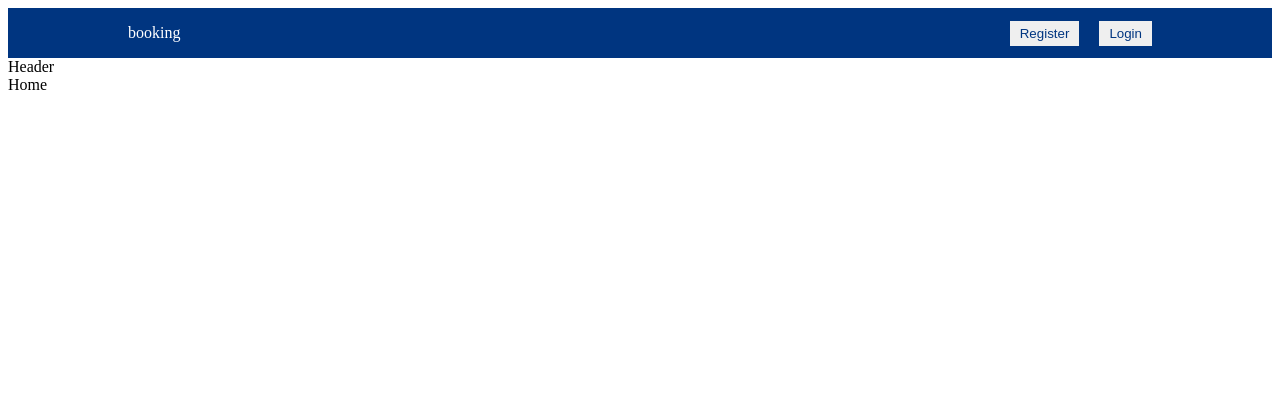
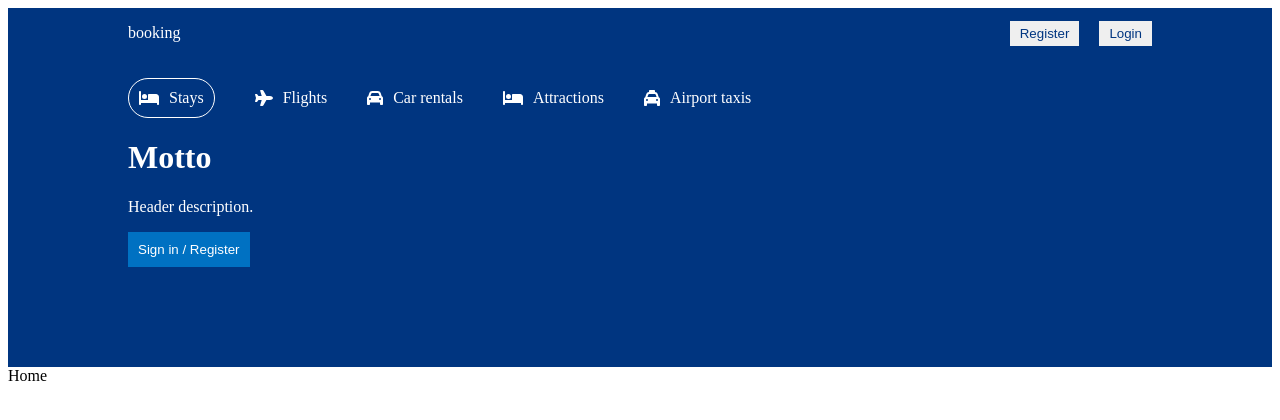
Before and after one commit to Raduvi/booking-clone-app, a React (Create React App) app: page / in a window 1280 px wide. Shown: the top 420 px of the page. Built offline with nearby package versions, Linux system fonts and the light colour scheme.

Commit message:
added header component

```diff
--- a/package.json
+++ b/package.json
@@ -3,6 +3,10 @@
   "version": "0.1.0",
   "private": true,
   "dependencies": {
+    "@fortawesome/fontawesome-svg-core": "^6.2.0",
+    "@fortawesome/free-regular-svg-icons": "^6.2.0",
+    "@fortawesome/free-solid-svg-icons": "^6.2.0",
+    "@fortawesome/react-fontawesome": "^0.2.0",
     "@testing-library/jest-dom": "^5.16.5",
     "@testing-library/react": "^13.4.0",
     "@testing-library/user-event": "^13.5.0",
--- a/src/components/header/Header.css
+++ b/src/components/header/Header.css
@@ -0,0 +1,42 @@
+.header {
+    background-color: #003580;
+    color: white;
+    display: flex;
+    justify-content: center;
+}
+
+.headerContainer {
+    width: 100%;
+    max-width: 1024px;
+    margin: 20px 0px 100px 0px;
+}
+
+.headerList {
+    display: flex;
+    gap: 40px;
+}
+
+.headerListItem {
+    display: flex;
+    align-items: center;
+    gap: 10px;
+}
+
+.headerListItem.active {
+    border: 1px solid white;
+    padding: 10px;
+    border-radius: 20px;
+}
+
+.headerDescription {
+    margin: 20px 0px;
+}
+
+.headerButton {
+    background-color: #0071c2;
+    color: white;
+    font-weight: 500;
+    border: none;
+    padding: 10px;
+    cursor: pointer;
+}
--- a/src/components/header/Header.jsx
+++ b/src/components/header/Header.jsx
@@ -1,8 +1,45 @@
 import React from "react";
 import "./Header.css";
+import { FontAwesomeIcon } from "@fortawesome/react-fontawesome";
+import {
+  faBed,
+  faPlane,
+  faCar,
+  faTaxi,
+} from "@fortawesome/free-solid-svg-icons";
 
 const Header = () => {
-  return <div className="header">Header</div>;
+  return (
+    <div className="header">
+      <div className="headerContainer">
+        <div className="headerList">
+          <div className="headerListItem active">
+            <FontAwesomeIcon icon={faBed} />
+            <span>Stays</span>
+          </div>
+          <div className="headerListItem">
+            <FontAwesomeIcon icon={faPlane} />
+            <span>Flights</span>
+          </div>
+          <div className="headerListItem">
+            <FontAwesomeIcon icon={faCar} />
+            <span>Car rentals</span>
+          </div>
+          <div className="headerListItem">
+            <FontAwesomeIcon icon={faBed} />
+            <span>Attractions</span>
+          </div>
+          <div className="headerListItem">
+            <FontAwesomeIcon icon={faTaxi} />
+            <span>Airport taxis</span>
+          </div>
+        </div>
+        <h1 className="headerTitle">Motto</h1>
+        <p className="headerDesc">Header description.</p>
+        <button className="headerButton">Sign in / Register</button>
+      </div>
+    </div>
+  );
 };
 
 export default Header;
```
Also changed, not shown: 1 other file (tests, documents, lock files or other folders).
